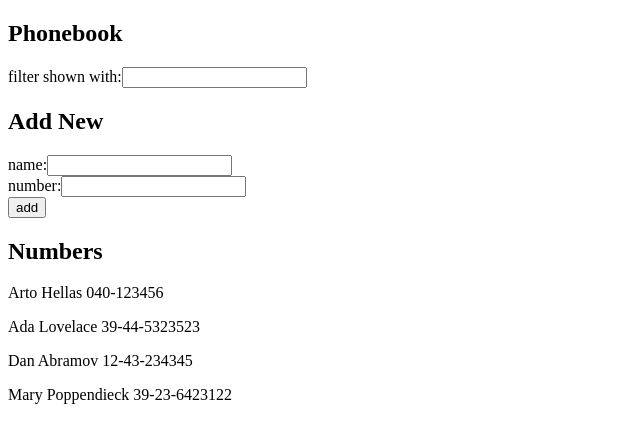
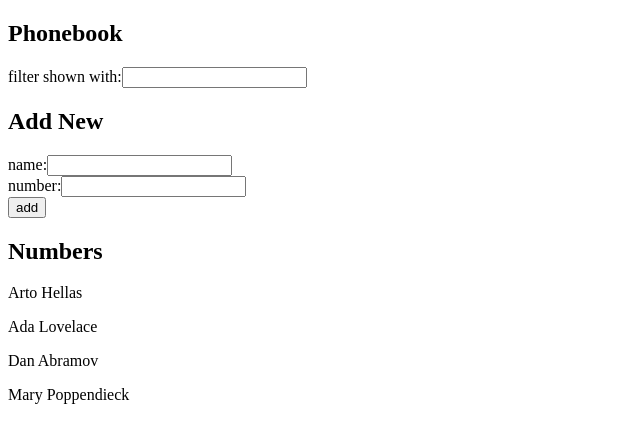
Before and after one commit to rhartlage10/FullStackOpen, a React (Create React App) app in the folder part2/phonebook/: page / in a window 1280 px wide. Shown: the top 442 px of the page, without its empty margins (0-640 px from the left). Built offline with nearby package versions, Linux system fonts and the light colour scheme; data requests are answered from the project's data file.

Commit message:
exercise 2.11- data fetched from json server

```diff
--- /dev/null
+++ b/part2/phonebook/db.json
@@ -0,0 +1,24 @@
+{
+    "persons":[
+      {
+        "name": "Arto Hellas",
+        "number": "040-123456",
+        "id": 1
+      },
+      {
+        "name": "Ada Lovelace",
+        "number": "39-44-5323523",
+        "id": 2
+      },
+      {
+        "name": "Dan Abramov",
+        "number": "12-43-234345",
+        "id": 3
+      },
+      {
+        "name": "Mary Poppendieck",
+        "number": "39-23-6423122",
+        "id": 4
+      }
+    ]
+  }
--- a/part2/phonebook/src/App.js
+++ b/part2/phonebook/src/App.js
@@ -1,18 +1,30 @@
-import React, { useState } from 'react'
+import React, { useEffect, useState } from 'react'
 import Filter from './Filter'
 import PersonForm from './PersonForm'
 import Persons from './Persons'
+import axios from 'axios'
 
 const App = () => {
   const [ persons, setPersons ] = useState([
-    { name: 'Arto Hellas', num: '040-123456' },
-    { name: 'Ada Lovelace', num: '39-44-5323523' },
-    { name: 'Dan Abramov', num: '12-43-234345' },
-    { name: 'Mary Poppendieck', num: '39-23-6423122' }
+    // { name: 'Arto Hellas', num: '040-123456' },
+    // { name: 'Ada Lovelace', num: '39-44-5323523' },
+    // { name: 'Dan Abramov', num: '12-43-234345' },
+    // { name: 'Mary Poppendieck', num: '39-23-6423122' }
   ])
   const [ newName, setNewName ] = useState('')
   const [ newNum, setNewNum ] = useState('')
   const [ filter, setFilter] = useState('')
+
+  useEffect(() => {
+    console.log('effect')
+    axios
+    .get('http://localhost:3001/persons')
+    .then(response => {
+      console.log('promise fulfilled')
+      setPersons(response.data)
+    })
+  }, [])
+  console.log('render', persons.length, 'names')
 
   return (
     <div>
```
Also changed, not shown: part2/phonebook/package.json (+6 -1 lines), 1 other file (tests, documents, lock files or other folders).
